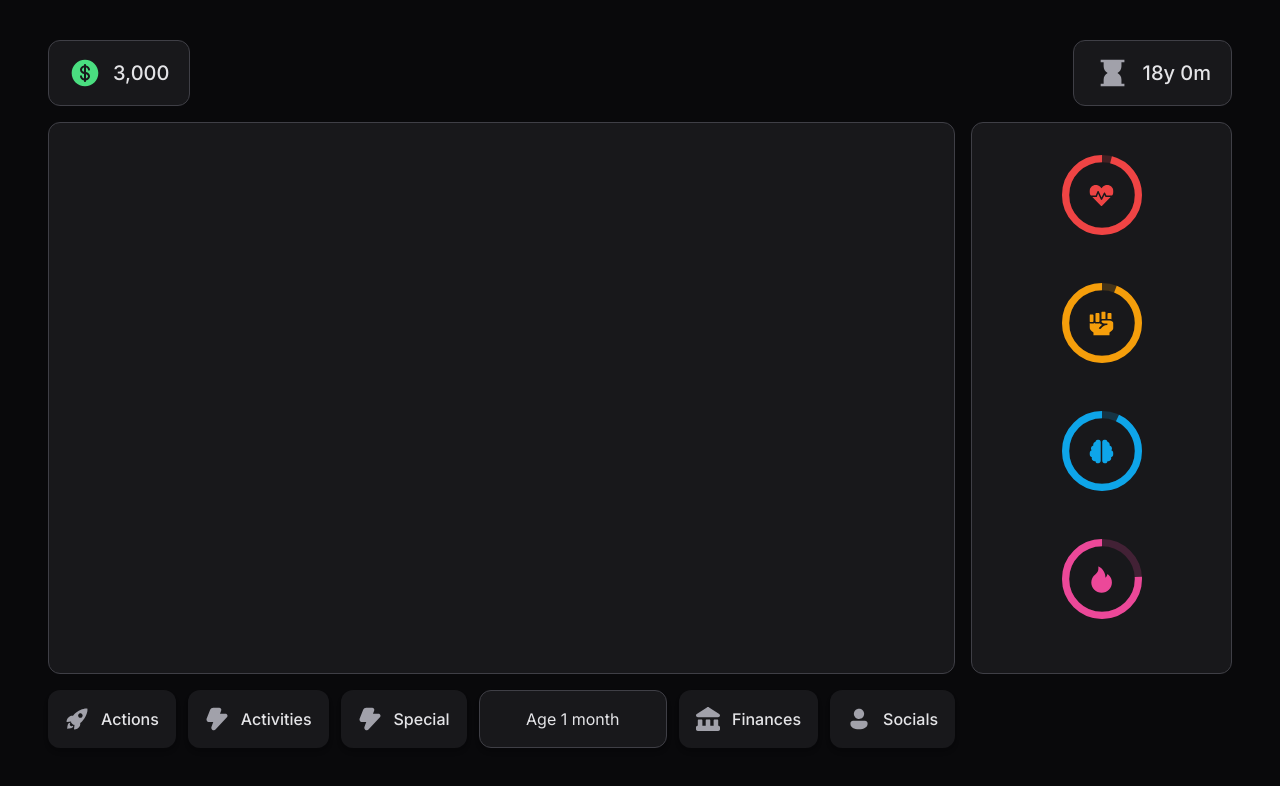
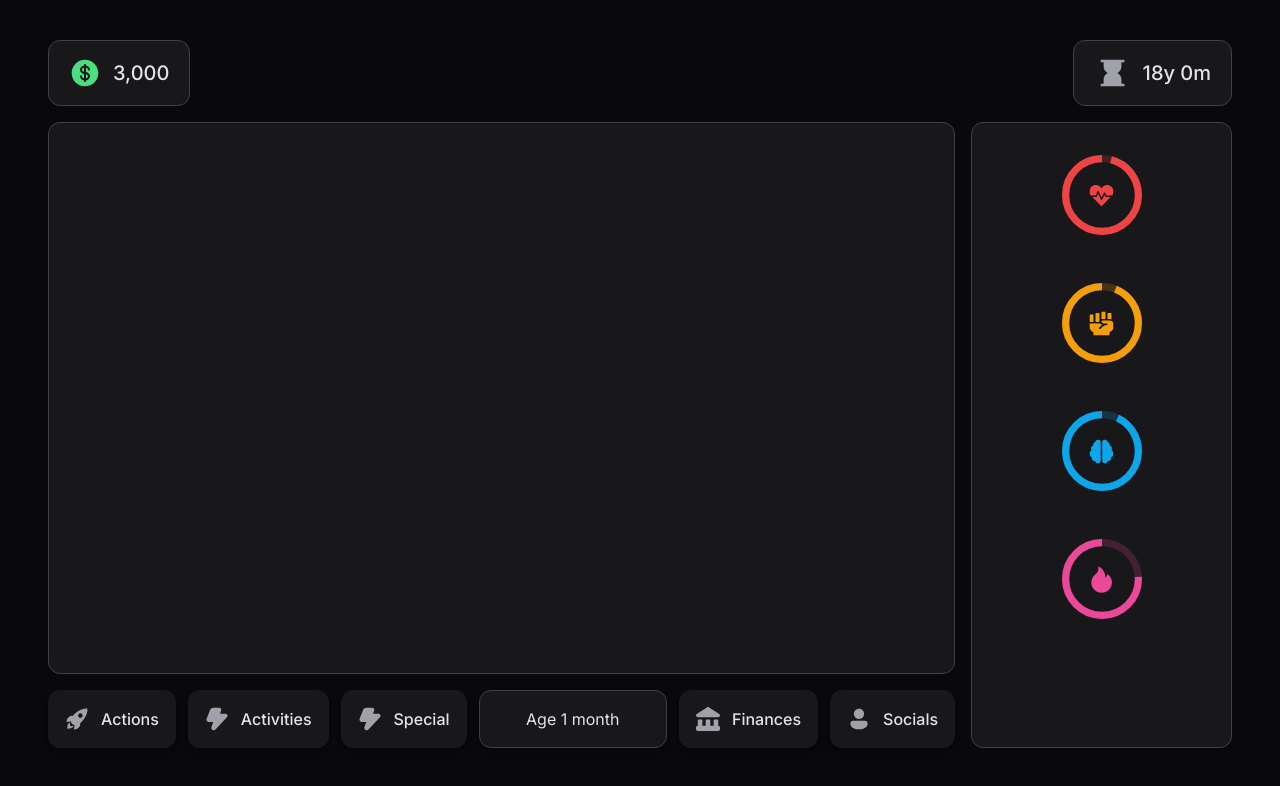
Before and after one commit to CarboxyDev/lifely, a Next.js app: page / in a window 1280 px wide. Shown: the top 786 px of the page. Built offline with nearby package versions, Linux system fonts and the light colour scheme; what tailwindcss-debug-screens would draw is missing.

Commit message:
Layout change to PrimaryValues sidebar component

```diff
--- a/src/app/page.tsx
+++ b/src/app/page.tsx
@@ -40,7 +40,7 @@ export default function Home() {
       </div>
       <div className="col-span-3 flex h-full flex-col gap-y-4 2xl:col-span-2">
         <Age />
-        <div style={{ height: consoleHeight }}>
+        <div className="flex-1">
           <PrimaryValues />
         </div>
       </div>
```
